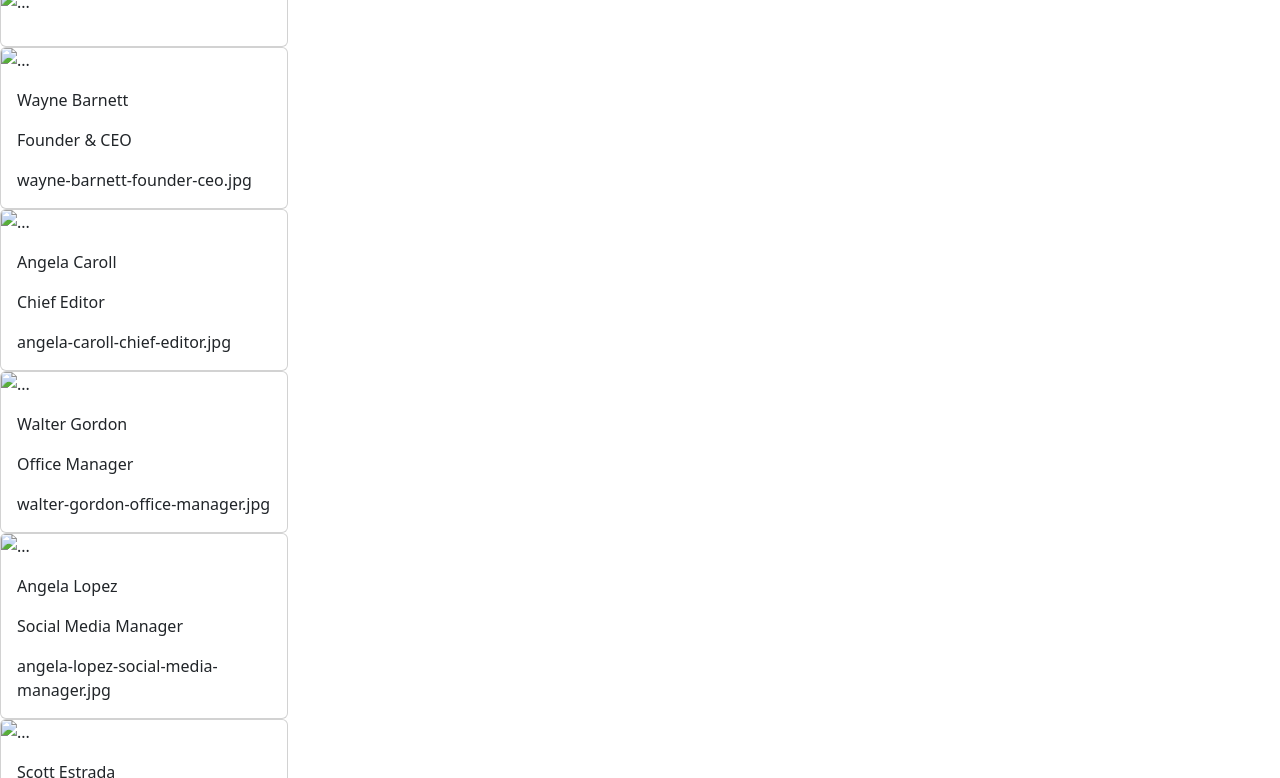
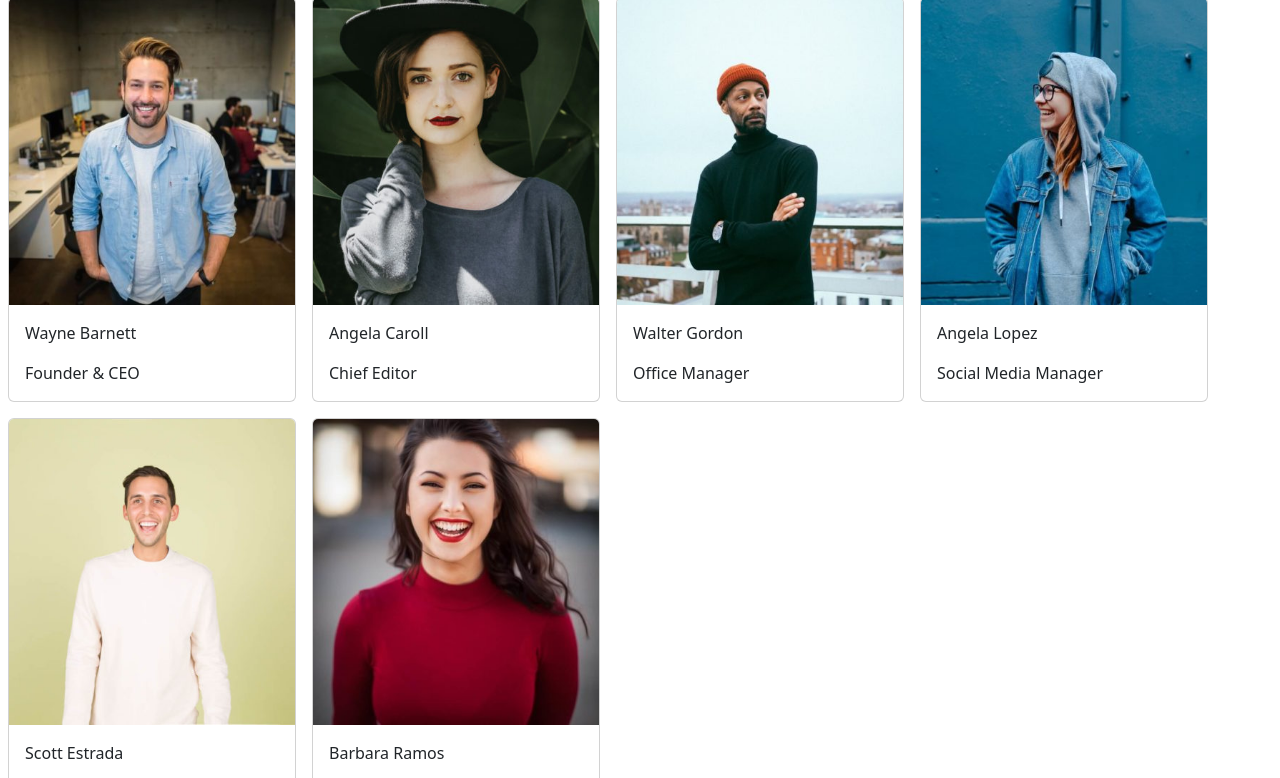
Before and after one commit to Frapenle/js-our-team, a plain HTML site: page index.html in a window 1280 px wide. Shown: the part 75-853 px from the top of the page. Drawn offline with nearby package versions, Linux system fonts and the light colour scheme.

Commit message:
Add image

```diff
--- a/index.html
+++ b/index.html
@@ -14,14 +14,7 @@
     <main>
         <div class="row">
             <div class="col-12">
-                <div id="wayne_barnett">
-
-                    <div class="card" style="width: 18rem;">
-                        <img src="..." class="card-img-top" alt="...">
-                        <div class="card-body">
-                            <p class="card-text"></p>
-                        </div>
-                    </div>
+                <div id="card-container" class="d-flex flex-wrap">
 
                 </div>
             </div>
--- a/script/script.js
+++ b/script/script.js
@@ -28,19 +28,18 @@ const ourTeam = [{
     }
 ];
 
-let cardOne = document.getElementById("wayne_barnett");
+let cardOne = document.getElementById("card-container");
 //print in console properties and values
 for (let i = 0; i < ourTeam.length; i++) {
     console.log(ourTeam[i].name);
     console.log(ourTeam[i].role);
     console.log(ourTeam[i].photo);
     cardOne.innerHTML += `
-    <div class="card" style="width: 18rem;">
-        <img src = "..." class="card-img-top" alt = "..." >
+    <div id="${ourTeam[i].name}" class="card mb-2 m-2" style="width: 18rem;">
+        <img src = "./img/${ourTeam[i].photo}" class="card-img-top" alt = "..." >
             <div class="card-body">
                 <p class="card-text">${ourTeam[i].name}</p>
                 <p class="card-text">${ourTeam[i].role}</p>
-                <p class="card-text">${ourTeam[i].photo}</p>
             </div>
     </div >`;
 }
```
